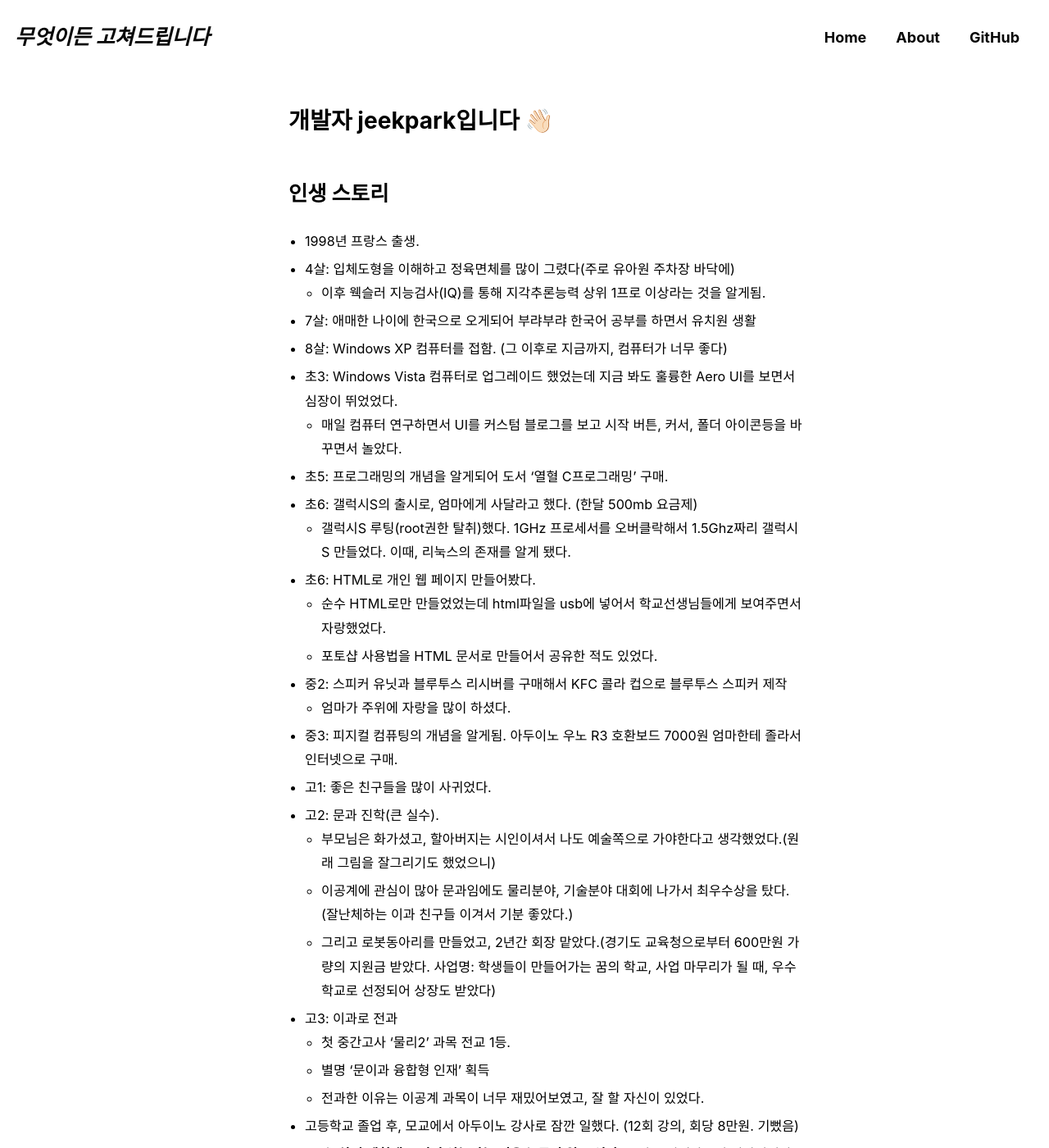
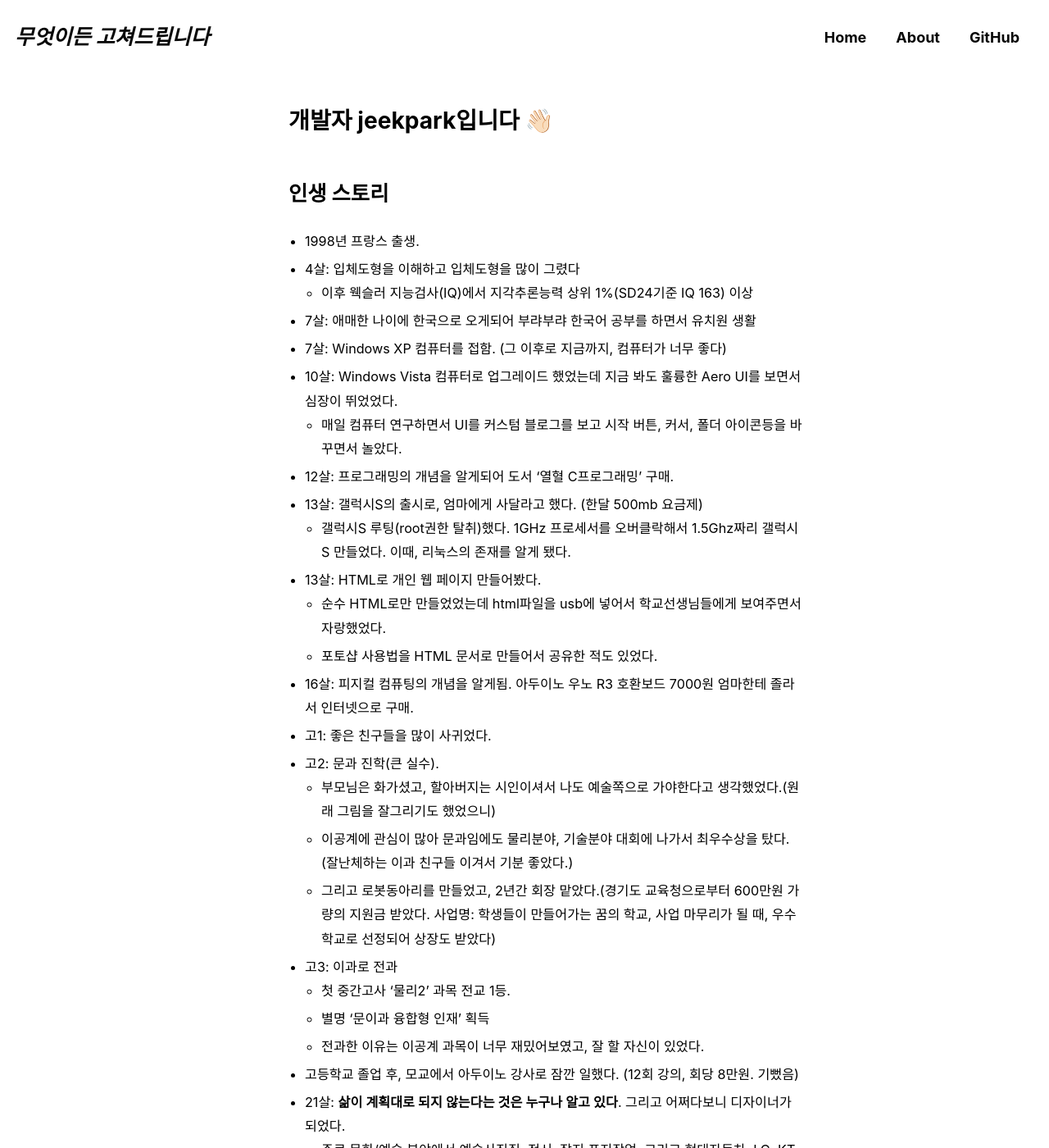
Before and after one commit to jeekpark/jeekpark.github.io, a Jekyll site: the page built from _pages/about.md, in a window 1280 px wide and 1400 px high. Shown: the whole window at 82% size. Built offline with Jekyll 4.4.1, drawn with Linux system fonts in a browser that asks for light colours; cached includes are drawn as plain includes; some web fonts are replaced; some of the changed text lies outside the part shown.

Commit message:
Update: 2024-07-16

```diff
--- a/_pages/about.md
+++ b/_pages/about.md
@@ -8,21 +8,19 @@ comments: false
 # 인생 스토리
 
 - 1998년 프랑스 출생.
-- 4살: 입체도형을 이해하고 정육면체를 많이 그렸다(주로 유아원 주차장 바닥에)
-    - 이후 웩슬러 지능검사(IQ)를 통해 지각추론능력 상위 1프로 이상라는 것을 알게됨.
+- 4살: 입체도형을 이해하고 입체도형을 많이 그렸다
+    - 이후 웩슬러 지능검사(IQ)에서 지각추론능력 상위 1%(SD24기준 IQ 163) 이상
 - 7살: 애매한 나이에 한국으로 오게되어 부랴부랴 한국어 공부를 하면서 유치원 생활
-- 8살: Windows XP 컴퓨터를 접함. (그 이후로 지금까지, 컴퓨터가 너무 좋다)
-- 초3: Windows Vista 컴퓨터로 업그레이드 했었는데 지금 봐도 훌륭한 Aero UI를 보면서 심장이 뛰었었다.
+- 7살: Windows XP 컴퓨터를 접함. (그 이후로 지금까지, 컴퓨터가 너무 좋다)
+- 10살: Windows Vista 컴퓨터로 업그레이드 했었는데 지금 봐도 훌륭한 Aero UI를 보면서 심장이 뛰었었다.
     - 매일 컴퓨터 연구하면서 UI를 커스텀 블로그를 보고 시작 버튼, 커서, 폴더 아이콘등을 바꾸면서 놀았다.
-- 초5: 프로그래밍의 개념을 알게되어 도서 '열혈 C프로그래밍' 구매.
-- 초6: 갤럭시S의 출시로, 엄마에게 사달라고 했다. (한달 500mb 요금제)
+- 12살: 프로그래밍의 개념을 알게되어 도서 '열혈 C프로그래밍' 구매.
+- 13살: 갤럭시S의 출시로, 엄마에게 사달라고 했다. (한달 500mb 요금제)
     - 갤럭시S 루팅(root권한 탈취)했다. 1GHz 프로세서를 오버클락해서 1.5Ghz짜리 갤럭시S 만들었다. 이때, 리눅스의 존재를 알게 됐다.
-- 초6: HTML로 개인 웹 페이지 만들어봤다.
+- 13살: HTML로 개인 웹 페이지 만들어봤다.
     - 순수 HTML로만 만들었었는데 html파일을 usb에 넣어서 학교선생님들에게 보여주면서 자랑했었다.
     - 포토샵 사용법을 HTML 문서로 만들어서 공유한 적도 있었다.
-- 중2: 스피커 유닛과 블루투스 리시버를 구매해서 KFC 콜라 컵으로 블루투스 스피커 제작
-    - 엄마가 주위에 자랑을 많이 하셨다.
-- 중3: 피지컬 컴퓨팅의 개념을 알게됨. 아두이노 우노 R3 호환보드 7000원 엄마한테 졸라서 인터넷으로 구매.
+- 16살: 피지컬 컴퓨팅의 개념을 알게됨. 아두이노 우노 R3 호환보드 7000원 엄마한테 졸라서 인터넷으로 구매.
 - 고1: 좋은 친구들을 많이 사귀었다.
 - 고2: 문과 진학(큰 실수).
     - 부모님은 화가셨고, 할아버지는 시인이셔서 나도 예술쪽으로 가야한다고 생각했었다.(원래 그림을 잘그리기도 했었으니)
```
Also changed, not shown: other parts of _pages/about.md (+1 -1 lines).
